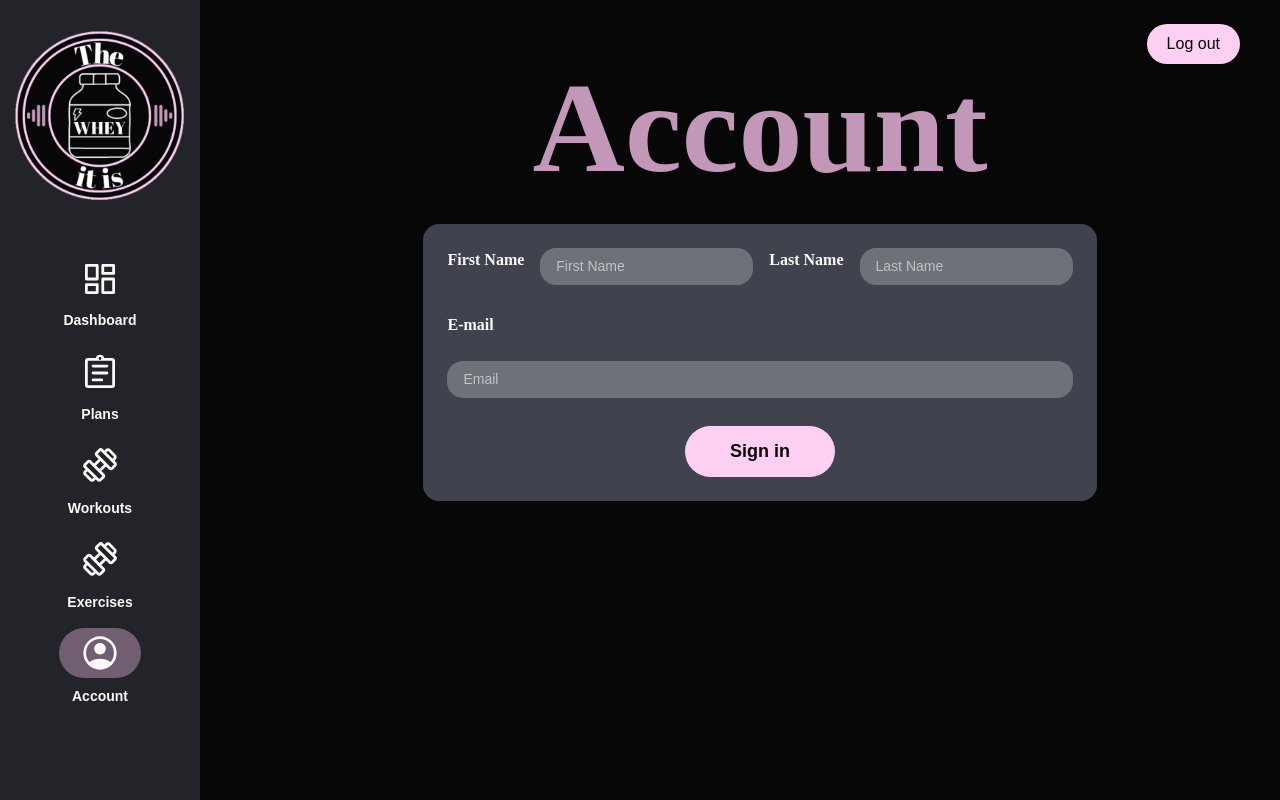
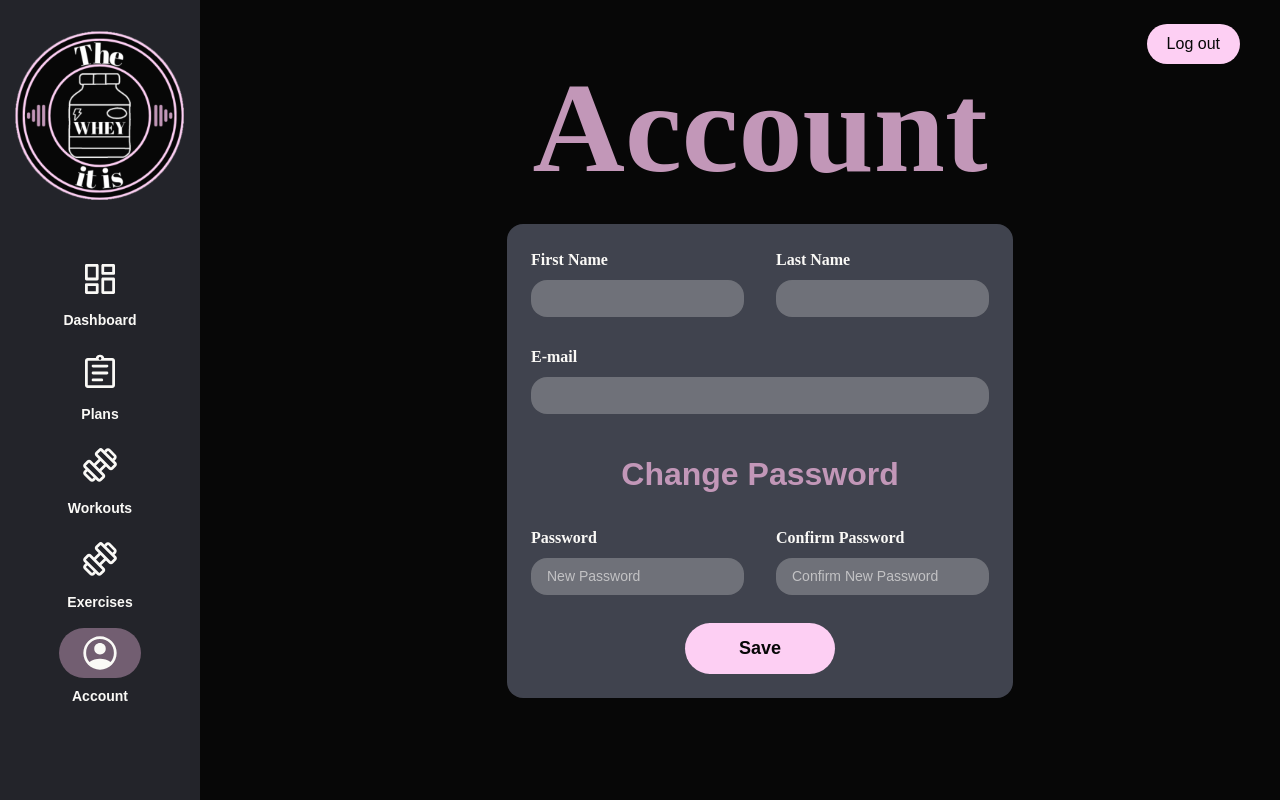
Before and after one commit to GitteV-2159432/BackendProjectAssignment, a React (Vite) app in the folder client/: page /account in a window 1280 px wide. Built offline with nearby package versions, Linux system fonts and the light colour scheme; no server answers; sample sign-in values are in the browser's storage.

Commit message:
Account page + updating user

```diff
--- a/client/src/context/AuthContext.jsx
+++ b/client/src/context/AuthContext.jsx
@@ -1,9 +1,22 @@
-import { createContext, useState } from 'react'
+import { createContext, useState, useEffect } from 'react'
+import fetchWithAuth from '../utils/fetchWithAuth.js'
+import { jwtDecode } from 'jwt-decode'
+
 
 const AuthContext = createContext()
 
 export const AuthProvider = ({ children }) => {
   const [token, setToken] = useState(localStorage.getItem('token') || null)
+  const [userId, setUserId] = useState(null)
+
+  useEffect(() => {
+    if (token) {
+      const decoded = jwtDecode(token)
+      setUserId(decoded.userId || null)
+    } else {
+      setUserId(null)
+    }
+  }, [token])
 
   const login = (token) => {
     localStorage.setItem('token', token)
@@ -14,10 +27,24 @@ export const AuthProvider = ({ children }) => {
   const logout = () => {
     localStorage.removeItem('token')
     setToken(null)
+    setUserId(null)
+    console.log('Token removed from localStorage')
+  }
+
+  const getUser = async () => {
+    if (!token || !userId) return null
+
+    const { result, error } = await fetchWithAuth(`/users/${userId}`, logout)
+    if (error) {
+      console.error('Failed to fetch user:', error)
+      return null
+    }
+
+    return result
   }
 
   return (
-    <AuthContext.Provider value={{ token, login, logout }}>
+    <AuthContext.Provider value={{ token, login, logout, getUser }}>
       {children}
     </AuthContext.Provider>
   )
--- a/client/src/pages/Account.jsx
+++ b/client/src/pages/Account.jsx
@@ -1,17 +1,69 @@
 import PageContainer from '../components/PageContainer'
 import styles from '../styles/Account.module.css'
-import { useState } from 'react'
+import { useState, useEffect } from 'react'
 import { Link, useNavigate } from 'react-router-dom'
+import useAuth from '../context/useAuth.js'
+import fetchWithAuth from '../utils/fetchWithAuth.js'
 
 const Account = () => {
   const [firstName, setFirstName] = useState('')
   const [lastName, setLastName] = useState('')
   const [email, setEmail] = useState('')
-  //const [password, setPassword] = useState('')
-  //const [confirmPassword, setConfirmPassword] = useState('')
+  const { getUser, logout } = useAuth()
+  const [password, setPassword] = useState('')
+  const [confirmPassword, setConfirmPassword] = useState('')
   const navigate = useNavigate()
+
+  useEffect(() => {
+    const fetchUser = async () => {
+      const user = await getUser()
+      if (user) {
+        setFirstName(user.firstName || '')
+        setLastName(user.lastName || '')
+        setEmail(user.email || '')
+      }
+    }
+    fetchUser()
+  }, [getUser])
+
   const handleSubmit = async (e) => {
     e.preventDefault()
+
+    if (password !== confirmPassword) {
+      alert('Passwords do not match!')
+      return
+    }
+
+    const user = await getUser()
+    if (!user || !user._id) {
+      alert('Failed to retrieve user ID')
+      logout()
+      return
+    }
+
+    const updatedData = {
+      firstName,
+      lastName,
+      email,
+    }
+
+    if (password) {
+      updatedData.password = password
+    }
+
+    const { result, error } = await fetchWithAuth(`/users/${user._id}`, logout, {
+      method: 'PATCH',
+      body: updatedData,
+    })
+
+    if (error) {
+      console.error('Failed to update user:', error)
+      alert('Error updating account')
+      return
+    }
+
+    alert('Account updated successfully!')
+    navigate('/')
   }
 
   return (
@@ -20,35 +72,66 @@ const Account = () => {
       <div className={styles.contentWrapper}>
         <form onSubmit={handleSubmit}>
           <div className={styles.inputRow}>
+            <div>
               <label htmlFor="firstName">First Name</label>
               <input
                 id="firstName"
                 name="firstName"
                 type="text"
-              placeholder="First Name"
+                placeholder={firstName}
                 value={firstName}
                 onChange={(e) => setFirstName(e.target.value)}
               />
+            </div>
+            <div>
               <label htmlFor="lastName">Last Name</label>
               <input
                 id="lastName"
                 name="lastName"
                 type="text"
-              placeholder="Last Name"
+                placeholder={lastName}
                 value={lastName}
                 onChange={(e) => setLastName(e.target.value)}
               />
             </div>
+          </div>
+          <div>
             <label htmlFor="email">E-mail</label>
             <input
               id="email"
               name="email"
               type="email"
-            placeholder="Email"
+              placeholder={email}
               value={email}
               onChange={(e) => setEmail(e.target.value)}
             />
-          <button type="submit">Sign in</button>
+          </div>
+          <h2 className={styles.sectionTitle}>Change Password</h2>
+          <div className={styles.inputRow}>
+            <div>
+              <label htmlFor="Password">Password</label>
+              <input
+                id="password"
+                name="password"
+                type="password"
+                placeholder="New Password"
+                value={password}
+                onChange={(e) => setPassword(e.target.value)}
+              />
+            </div>
+            <div>
+              <label htmlFor="confirmPassword">Confirm Password</label>
+              <input
+                id="confirmPassword"
+                name="confirmPassword"
+                type="password"
+                placeholder="Confirm New Password"
+                value={confirmPassword}
+                onChange={(e) => setConfirmPassword(e.target.value)}
+              />
+            </div>
+          </div>
+          <button type="submit">Save</button>
         </form>
       </div>
     </div>
--- a/client/src/pages/Register.jsx
+++ b/client/src/pages/Register.jsx
@@ -11,7 +11,6 @@ const Register = () => {
   const [password, setPassword] = useState('')
   const [confirmPassword, setConfirmPassword] = useState('')
   const navigate = useNavigate()
-  const token = localStorage.getItem('token')
 
   const handleRegister = async (e) => {
     e.preventDefault()
--- a/client/src/styles/Account.module.css
+++ b/client/src/styles/Account.module.css
@@ -36,16 +36,19 @@ form {
     gap: 1.25rem;
 }
 
-.formLink {
-    color: var(--pink_2-color);
-    font-size: 0.875rem;
-    text-decoration: none;
-    align-self: center;
+.sectionTitle {
+    color: var(--pink-color);
+    font-family: var(--font-primary);
+    font-weight: 600;
+    font-size: 2rem;
+    line-height: 1;
+    margin: 1rem 0.5rem;
+    text-align: center;
 }
 
 .inputRow {
     display: flex;
-    gap: 1rem;
+    gap: 2rem;
 }
 
 .inputRow input {
@@ -58,7 +61,7 @@ label {
     font-family: var(--font-secondary);
     font-size: 1rem;
     display: block;
-    margin-bottom: 0.25rem;
+    margin-bottom: 0.5rem;
 }
 
 input[type="text"],
```
Also changed, not shown: 2 other files (tests, documents, lock files or other folders). Lines whose indentation alone changed are shown as unchanged.
